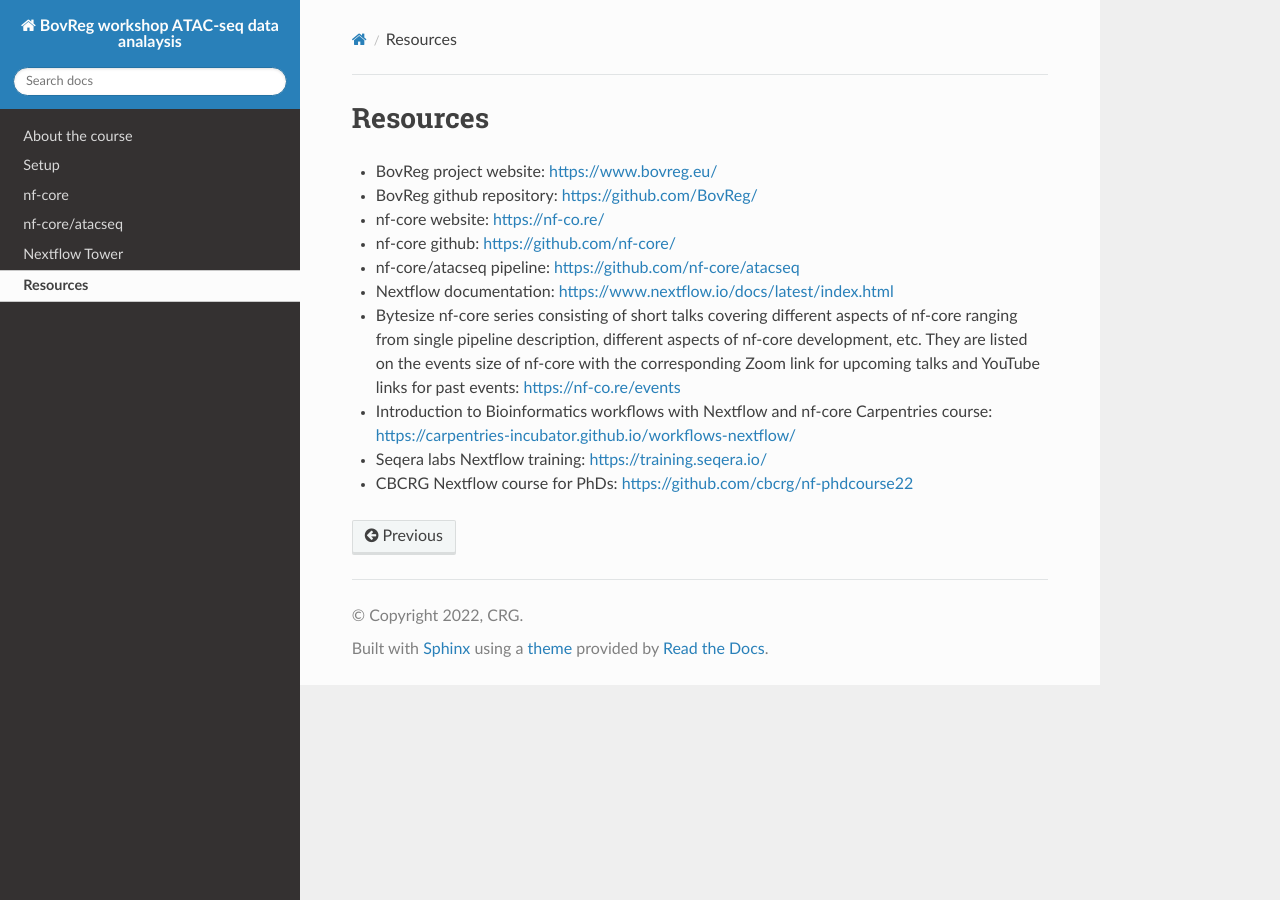
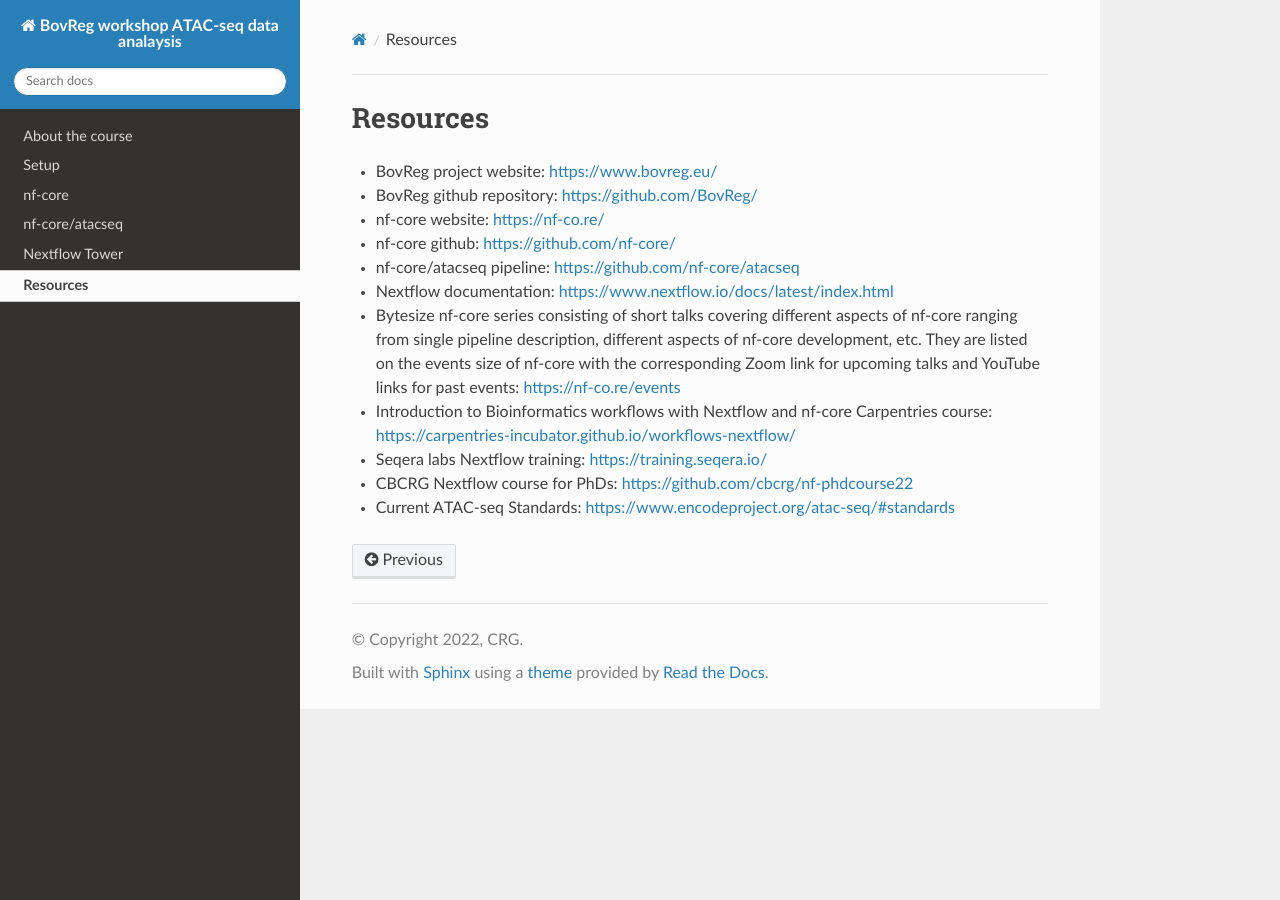
Before and after one commit to BovReg/atacseq-workshop-limoges, a Sphinx documentation site: the page built from docs/resources.rst, in a window 1280 px wide. Built offline with Sphinx 7.4.7 and the Read the Docs theme 2.0.0, drawn with Linux system fonts in a browser that asks for light colours.

Commit message:
Update resources.rst

```diff
--- a/docs/resources.rst
+++ b/docs/resources.rst
@@ -25,3 +25,5 @@
 * Seqera labs Nextflow training: https://training.seqera.io/
 
 * CBCRG Nextflow course for PhDs: https://github.com/cbcrg/nf-phdcourse22
+
+* Current ATAC-seq Standards: https://www.encodeproject.org/atac-seq/#standards
```
